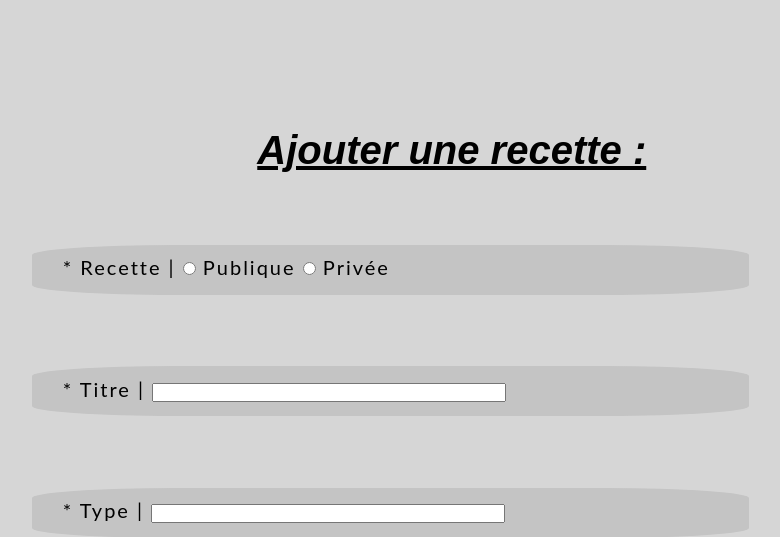
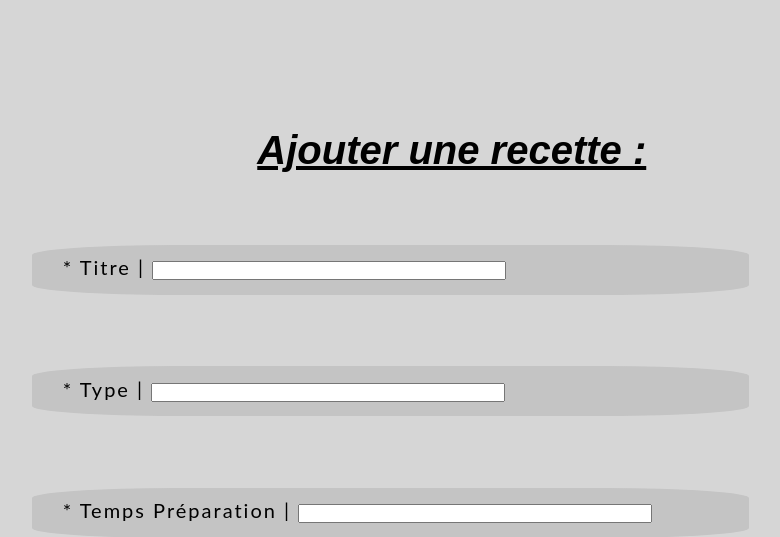
Before and after one commit to Dioxo/La-Cuisine-Du-Monde, a PHP site: page /ajoutRecette/View/AjoutRecette_View.phtml in a window 1280 px wide. Shown: the top 537 px of the page, without its empty margins (224-1004 px from the left). Run offline with PHP 8.4, Linux system fonts and the light colour scheme; some libraries are stand-ins or nearby versions.

Commit message:
Efface graphisme Recette publique/privé

```diff
--- a/ajoutRecette/View/AjoutRecette_View.phtml
+++ b/ajoutRecette/View/AjoutRecette_View.phtml
@@ -16,13 +16,6 @@
         <div class = "Formulaire">
 	   <form action="ajout.php?action=creerRecette" method="post">
 		<p id = "ajouterrec">Ajouter une recette : </p>
-
-	   <div id ="recette">
-
-			<label for="pseudo">* Recette | </label>
-			<input type="radio" name="media"  value="publique" > Publique
-			<input type="radio" name="media" value="privee" > Privée
-	   </div>
 
 
 		<div id = "title">
```
